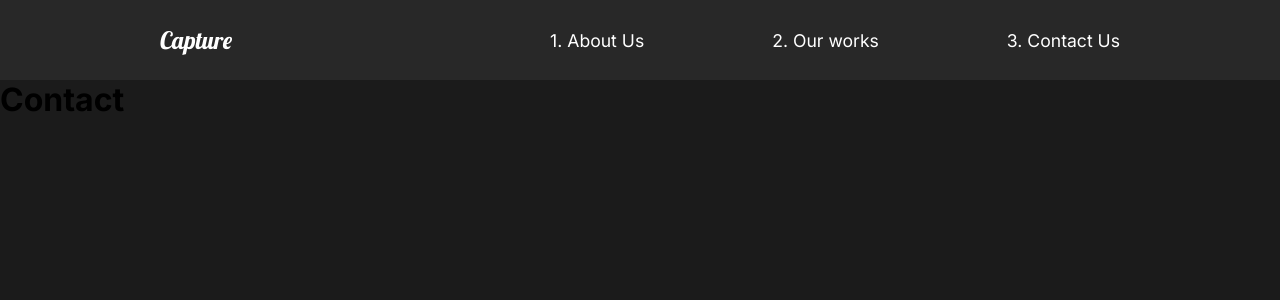
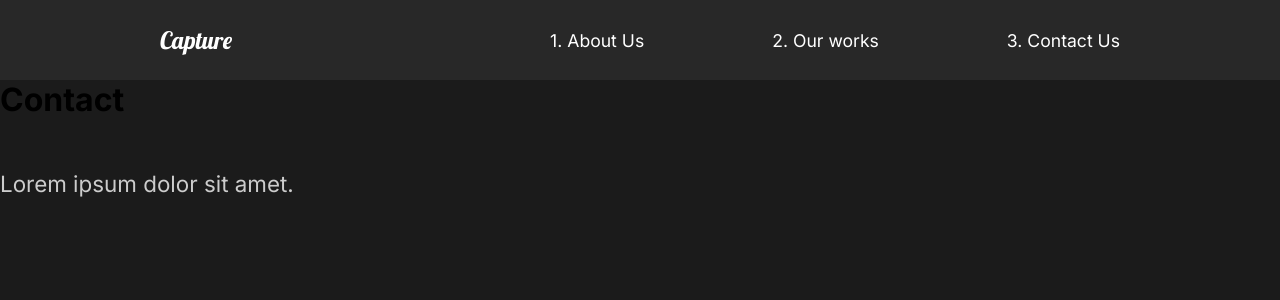
Before and after one commit to lukeist/edReact-capture, a React (Create React App) app: page /contact in a window 1280 px wide. Shown: the top 300 px of the page. Built offline with nearby package versions, Linux system fonts and the light colour scheme.

Commit message:
13. Page Transitions

```diff
--- a/src/App.js
+++ b/src/App.js
@@ -8,14 +8,20 @@
 import OurWork from "./pages/OurWork";
 import MovieDetail from "./pages/MovieDetail";
 // Router
-import { Switch, Route } from "react-router-dom";
+import { Switch, Route, useLocation } from "react-router-dom";
+// Animation
+import { AnimatePresence } from "framer-motion";
+import { motion } from "framer-motion";
+import { pageAnimation } from "./animation";
 
 function App() {
+  const location = useLocation();
   return (
     <div className="App">
       <GlobalStyle />
       <Nav />
-      <Switch>
+      <AnimatePresence exitBeforeEnter>
+        <Switch location={location} key={location.pathname}>
           <Route path="/" exact>
             <AboutUs />
           </Route>
@@ -29,6 +35,7 @@
             <ContactUs />
           </Route>
         </Switch>
+      </AnimatePresence>
     </div>
   );
 }
--- /dev/null
+++ b/src/animation.js
@@ -0,0 +1,28 @@
+export const pageAnimation = {
+  hidden: {
+    opacity: 0,
+    y: 100,
+  },
+  show: {
+    opacity: 1,
+    y: 0,
+    transition: {
+      duration: 1,
+    },
+  },
+  exit: {
+    opacity: 0,
+    y: 100,
+    transition: {
+      duration: 1,
+    },
+  },
+};
+
+// export const titleAni = {
+//   hidden: { y: 200 },
+//   show: {
+//     y: 0,
+//     transition: { duration: 2, ease: "easeOut" },
+//   },
+// };
--- a/src/components/AboutSection.js
+++ b/src/components/AboutSection.js
@@ -5,6 +5,7 @@
 // Framer Motion
 import { motion } from "framer-motion";
 import { About, Description, Image, Hide } from "../Styles";
+// import { titleAni } from "../animation";
 
 const AboutSection = () => {
   // const titleAnim = {
@@ -29,18 +30,25 @@
         >
           <Hide>
             <motion.h2
+            // variants={titleAni}
             // variants={titleAnim} initial="hidden" animate="show"
             >
               We work to make
             </motion.h2>
           </Hide>
           <Hide>
-            <motion.h2>
+            <motion.h2
+            // variants={titleAni}
+            >
               your <span>dreams</span> come
             </motion.h2>
           </Hide>
           <Hide>
-            <motion.h2>true.</motion.h2>
+            <motion.h2
+            // variants={titleAni}
+            >
+              true.
+            </motion.h2>
           </Hide>
         </motion.div>
         <p>
--- a/src/pages/AboutUs.js
+++ b/src/pages/AboutUs.js
@@ -3,14 +3,22 @@
 import AboutSection from "../components/AboutSection";
 import ServicesSection from "../components/ServicesSection";
 import FaqSection from "../components/FaqSection";
+//Animations
+import { motion } from "framer-motion";
+import { pageAnimation } from "../animation";
 
 const AboutUs = () => {
   return (
-    <>
+    <motion.div
+      variants={pageAnimation}
+      initial="hidden"
+      animate="show"
+      exit="exit"
+    >
       <AboutSection />;
       <ServicesSection />;
       <FaqSection />;
-    </>
+    </motion.div>
   );
 };
 
--- a/src/pages/ContactUs.js
+++ b/src/pages/ContactUs.js
@@ -1,10 +1,20 @@
 import React from "react";
+//Animations
+import { motion } from "framer-motion";
+import { pageAnimation } from "../animation";
 
 const ContactUs = () => {
   return (
-    <div>
+    <motion.div
+      variants={pageAnimation}
+      initial="hidden"
+      animate="show"
+      exit="exit"
+      // style={{ background: "#fff" }}
+    >
       <h1>Contact</h1>
-    </div>
+      <p>Lorem ipsum dolor sit amet.</p>
+    </motion.div>
   );
 };
 
--- a/src/pages/MovieDetail.js
+++ b/src/pages/MovieDetail.js
@@ -2,6 +2,9 @@
 import styled from "styled-components";
 import { useHistory } from "react-router-dom";
 import { MovieState } from "../movieState";
+//Animations
+import { motion } from "framer-motion";
+import { pageAnimation } from "../animation";
 
 const MovieDetail = () => {
   const history = useHistory();
@@ -17,10 +20,15 @@
   return (
     <>
       {movie && (
-        <Details>
+        <Details
+          variants={pageAnimation}
+          initial="hidden"
+          animate="show"
+          exit="exit"
+        >
           <HeadLine>
             <h2>{movie.title}</h2>
-            <img src={movie.mainImg} alt="movie image" />
+            <img src={movie.mainImg} alt="movie" />
           </HeadLine>
           <Awards>
             {movie.awards.map((award) => (
@@ -32,7 +40,7 @@
             ))}
           </Awards>
           <ImageDisplay>
-            <img src={movie.secondaryImg} alt="movie image" />
+            <img src={movie.secondaryImg} alt="movie" />
           </ImageDisplay>
         </Details>
       )}
@@ -40,7 +48,9 @@
   );
 };
 
-const Details = styled.div``;
+const Details = styled(motion.div)`
+  color: white;
+`;
 const ImageDisplay = styled.div`
   min-height: 50vh;
   img {
--- a/src/pages/OurWork.js
+++ b/src/pages/OurWork.js
@@ -5,10 +5,19 @@
 import athlete from "../img/athlete-small.png";
 import theracer from "../img/theracer-small.png";
 import goodtimes from "../img/goodtimes-small.png";
+//Animations
+import { motion } from "framer-motion";
+import { pageAnimation } from "../animation";
 
 const OurWork = () => {
   return (
-    <Work>
+    <Work
+      variants={pageAnimation}
+      initial="hidden"
+      animate="show"
+      exit="exit"
+      // style={{ background: "#fff" }}
+    >
       <Movie>
         <h2>The Athlete</h2>
         <div className="line"></div>
@@ -34,7 +43,7 @@
   );
 };
 
-const Work = styled.div`
+const Work = styled(motion.div)`
   overflow: hidden;
   min-height: 100vh;
   padding: 5rem 10rem;
```
Also changed, not shown: 1 other file (tests, documents, lock files or other folders). Lines whose indentation alone changed are shown as unchanged.
